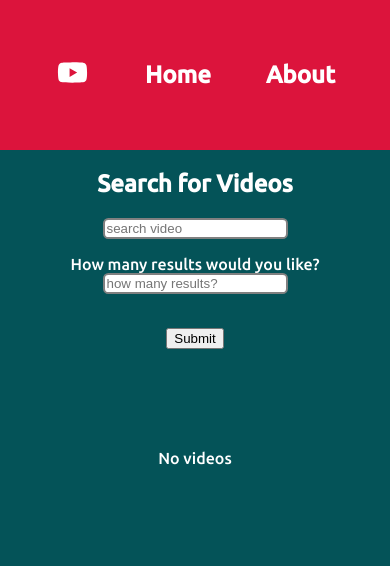
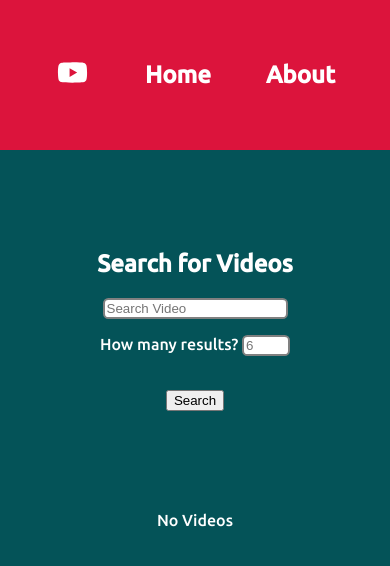
Before and after one commit to esayh/yt-react-app, a React (Create React App) app: page / in a window 390 px wide. Shown: the top 566 px of the page. Built offline with nearby package versions, Linux system fonts and the light colour scheme.

Commit message:
handled most responsiveness for video and thumbnails. Added numOfResults.

```diff
--- a/src/App.css
+++ b/src/App.css
@@ -2,6 +2,7 @@
 
 html {
   background-color: rgb(4, 83, 88);
+  width: 100%;
 }
 
 .App {
@@ -10,3 +11,13 @@ html {
   font-weight: 500;
   color: white;
 }
+
+main {
+  padding: 80px;
+}
+
+@media only screen and (max-width: 430px) {
+  main {
+    padding: 80px 10px 80px 10px;
+  }
+}
--- a/src/App.js
+++ b/src/App.js
@@ -9,11 +9,13 @@ function App() {
   return (
     <div className="App">
       <NavBar />
-      <Switch>
-        <Route exact path='/' component={Home} />
-        <Route path='/about' component={About} />
-        <Route path='/videos/:id' component={Video} />
-      </Switch>
+      <main>
+        <Switch>
+          <Route exact path='/' component={Home} />
+          <Route path='/about' component={About} />
+          <Route path='/videos/:id' component={Video} />
+        </Switch>
+      </main>
     </div>
   );
 }
--- a/src/Components/Home.css
+++ b/src/Components/Home.css
@@ -4,6 +4,9 @@ form {
 input {
     border: 2px solid grey;
     border-radius: .4em;
+}
+p input {
+    width: 40px;
 }
 
 
@@ -22,6 +25,25 @@ a > div > div {
     display: flex;
     flex-direction: column;
 }
+h3 {
+    text-decoration: none;
+}
+
+@media only screen and (max-width: 940px) {
+
+    .Home .Description {
+        display: none;
+        white-space: nowrap;
+        overflow: hidden;
+        text-overflow: ellipsis;
+    }
+}
+
+@media only screen and (max-width: 630px) {
+    .Info {
+        display: block;
+    }
+}
 
 /* USE CODE BELOW TO TEXT-WRAP MEDIA QUERY: */
 
--- a/src/Components/Home.js
+++ b/src/Components/Home.js
@@ -55,11 +55,11 @@ class Home extends Component {
 		const allVids = videos.map((vid) => {
 			return (
 				<Link to={`/videos/${vid.id.videoId}`} key={vid.id.videoId}>
-					<div>
+					<div className='Info'>
 						<img src={vid.snippet.thumbnails.medium.url} alt={vid.snippet.description} />
 						<div>
 							<h3>{vid.snippet.title}</h3>
-							<p>{vid.snippet.description}</p>
+							<p className='Description'>{vid.snippet.description}</p>
 						</div>
 					</div>
 				</Link>
@@ -71,16 +71,24 @@ class Home extends Component {
 				<form action='' onSubmit={this.handleSubmit}>
 					<input
 						type='text'
-						placeholder='search video'
+						placeholder='Search Video'
 						onChange={this.handleChange}
 						value={searchVideos}
 					/>
 					<br />
-					<p>How many results would you like? <input onChange={this.handleNumbers} type="number" placeholder="how many results?" name="" id="" /></p>
+					<p>
+						<label htmlFor="numOfResults">How many results? </label>
+						<input
+							onChange={this.handleNumbers}
+							type="number"
+							placeholder='6'
+							name="numOfResults"
+						/>
+					</p>
 					<br />
-					<button>Submit</button>
+					<button>Search</button>
 				</form>
-				{this.state.showVid ? allVids : 'No videos'}
+				{this.state.showVid ? allVids : 'No Videos'}
 			</div>
 		)
 	}
--- /dev/null
+++ b/src/Components/Video.css
@@ -0,0 +1,26 @@
+.Video {
+    width: 100%;
+}
+
+.ChannelDetails {
+    display: flex;
+    justify-content: center;
+    align-items: center;
+    padding: 20px;
+}
+
+.ChannelDetails img {
+    width: 60px;
+    height: 60px;
+    margin-right: 20px;
+}
+
+@media only screen and (max-width: 500px) {
+
+    .Description {
+        display: none;
+        /* white-space: nowrap;
+        overflow: hidden;
+        text-overflow: ellipsis; */
+    }
+}
--- a/src/Components/Video.js
+++ b/src/Components/Video.js
@@ -3,6 +3,7 @@ import React from 'react'
 import ThumbUpAltIcon from '@material-ui/icons/ThumbUpAlt'
 import ThumbDownAltIcon from '@material-ui/icons/ThumbDownAlt'
 import YouTube from 'react-youtube'
+import './Video.css'
 
 class Video extends React.Component {
 
@@ -11,14 +12,23 @@ class Video extends React.Component {
         this.state = {
             videoId: props.match.params.id,
             video: {},
-            channel: {}
+            channel: {},
+			width: window.innerWidth
         }
     }
     componentDidMount() {
         console.log('componentDidMount')
         this.getVideoDetails()
+		window.addEventListener('resize', () => {
+			this.getWidth()
+		})
     }
 
+	getWidth = () => {
+		this.setState({
+			width: window.innerWidth
+		})
+	}
     getVideoDetails = async () => { // This function gets both video AND channel data
         const { videoId } = this.state
 
@@ -28,7 +38,7 @@ class Video extends React.Component {
             .then(async response => {
                 let channel = await axios.get(`https://youtube.googleapis.com/youtube/v3/channels?part=snippet%2CcontentDetails%2Cstatistics&id=${response.snippet.channelId}&key=${process.env.REACT_APP_API_KEY}`)
                 console.log(response)
-                console.log(channel.data)
+                console.log(channel.data.items[0])
                 this.setState({
                     video: response,
                     channel: channel.data.items[0]
@@ -45,17 +55,40 @@ class Video extends React.Component {
 	}
 	// Write function that takes and makes comments
 	// Make a panel aside for related videos. Maybe another component?
+	// Video dimensions can be fixed for responsiveness by registering window width
 
 	render() {
-		const { videoId, video, channel } = this.state
+		const { videoId, video, channel, width } = this.state
+		let opts = {
+			width: '960',
+			height: '585'
+		}
+		if (width < 1150 && width > 815) {	//default size
+			opts = {
+				width: '640',
+				height: '390'
+			}
+		}
+		else if (width <= 815) {
+			opts = {
+				width: '320',
+				height: '195'
+			}
+		}
 
 		return (
 			<div className='Video'><br />
 				<button onClick={this.goBack}>Go back</button>
                 <br />
-				<YouTube videoId={videoId} />
+
+				<div className='Player-wrapper'>
+					<YouTube
+						videoId={videoId}
+						opts={opts}
+					/>
+				</div>
+
 				<div>
-					{/* This div is for the  */}
 					{video.snippet ? <h2>{video.snippet.title}</h2> : null}
 					{video.statistics ? (
 						<span>
@@ -73,17 +106,15 @@ class Video extends React.Component {
 						</span>
 					) : null}
 				</div>
+				<hr />
 				<div className='ChannelDetails'>
-					{/* Channel logo, Channel name */}
                     {channel.snippet ? <img src={channel.snippet.thumbnails.default.url} alt='channel logo'/> : <p>Channel Logo</p> }
-					{video.snippet ? <p>{video.snippet.channelTitle} Channel</p> : null}
-					{/*channel subscribers*/}
-                    {channel.statistics ? (
-                        <p>{Number(channel.statistics.subscriberCount).toLocaleString()}</p>
-                    ) : null}
-					{/* Description */}
-					{video.snippet ? <p>{video.snippet.description}</p> : null}
+					<div>
+						{video.snippet ? <p>{video.snippet.channelTitle} Channel</p> : null}
+                    	{channel.statistics ? <p>{Number(channel.statistics.subscriberCount).toLocaleString()} subscribers</p> : null}
+					</div>
 				</div>
+				{video.snippet ? <p className='Description'>{video.snippet.description}</p> : null}
 			</div>
 		)
 	}
```
Also changed, not shown: src/Components/HooksVideo.js (deleted, +0 -13 lines).
